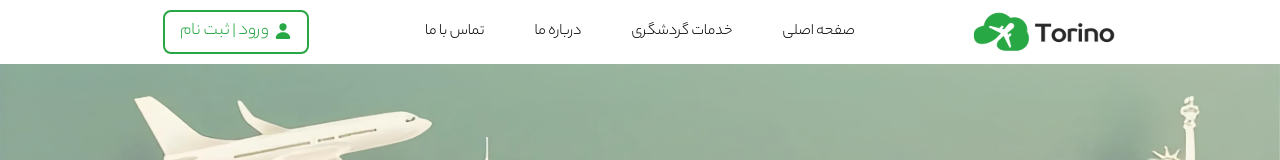
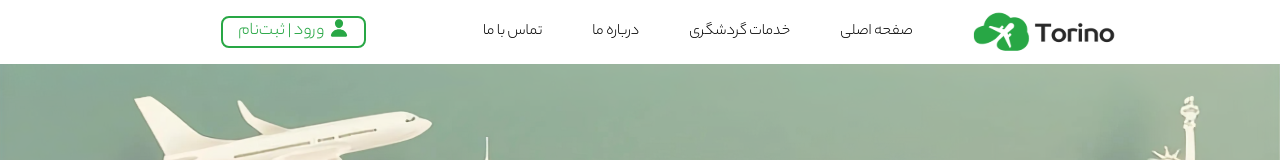
Before and after one commit to Diana-Abyaneh/diana-abyaneh_torino, a Next.js app: page / in a window 1280 px wide. Shown: the top 160 px of the page. Built offline with nearby package versions, Linux system fonts and the light colour scheme; no server answers.

Commit message:
refactor layout structure by creating separate Header and Footer components

```diff
--- a/app/layout.js
+++ b/app/layout.js
@@ -1,14 +1,8 @@
 import ReactQueryProvider from "../lib/ReactQueryProvider";
-import { IoPerson } from "react-icons/io5";
-import Image from "next/image";
-import torino from "../images/Torino.svg";
-import aira from "../images/aira.svg";
-import samandehi from "../images/samandehi.svg";
-import qrCode from "../images/ecunion.svg";
-import rights from "../images/passenger-rights.svg";
-import airline from "../images/state-airline.svg";
+import { AuthProvider } from "@/context/authContext";
+import Header from "@/components/layout/header";
+import Footer from "@/components/layout/footer";
 import "../styles/globals.css";
-import { AuthProvider } from "@/context/authContext";
 
 export default function RootLayout({ children }) {
   return (
@@ -16,54 +10,9 @@ export default function RootLayout({ children }) {
       <html lang="fa" dir="rtl">
         <body>
           <ReactQueryProvider>
-            <header>
-              <Image src={torino} alt="Torino logo" />
-              <div>
-                <p>صفحه اصلی</p>
-                <p>خدمات گردشگری</p>
-                <p>درباره ما</p>
-                <p>تماس با ما</p>
-              </div>
-              <button>
-                <span>
-                  <IoPerson />
-                </span>
-                <p>ورود | ثبت نام</p>
-              </button>
-            </header>
+            <Header />
             {children}
-            <footer>
-              <div className="footerContainer">
-                <div>
-                  <h2>تورینو</h2>
-                  <p>درباره ما</p>
-                  <p>تماس با ما</p>
-                  <p>چرا تورینو؟</p>
-                  <p>بیمه مسافرتی</p>
-                </div>
-                <div>
-                  <h2>خدمات مشتریان</h2>
-                  <p>پشتیبانی آنلاین</p>
-                  <p>راهنمای خرید</p>
-                  <p>راهنمای استرداد</p>
-                  <p>پرسش و پاسخ</p>
-                </div>
-                <div className="certificates">
-                  <Image src={torino} alt="Torino logo" />
-                  <p>تلفن پشتیبانی: 8574-021</p>
-                  <div className="images">
-                    <Image src={aira} alt="aira.ir" />
-                    <Image src={samandehi} alt="samandehi.ir" />
-                    <Image src={qrCode} alt="ecunion" />
-                    <Image src={rights} alt="passenger rights" />
-                    <Image src={airline} alt="state airlines" />
-                  </div>
-                </div>
-              </div>
-              <p className="rights">
-                کلیه حقوق این وبسایت متعلق به تورینو می باشد.
-              </p>
-            </footer>
+            <Footer />
           </ReactQueryProvider>
         </body>
       </html>
--- /dev/null
+++ b/components/layout/footer.js
@@ -0,0 +1,44 @@
+import Image from "next/image";
+import torino from "@/images/Torino.svg";
+import aira from "@/images/aira.svg";
+import samandehi from "@/images/samandehi.svg";
+import qrCode from "@/images/ecunion.svg";
+import rights from "@/images/passenger-rights.svg";
+import airline from "@/images/state-airline.svg";
+
+function Footer() {
+  return (
+    <footer>
+      <div className="footerContainer">
+        <div>
+          <h2>تورینو</h2>
+          <p>درباره ما</p>
+          <p>تماس با ما</p>
+          <p>چرا تورینو؟</p>
+          <p>بیمه مسافرتی</p>
+        </div>
+        <div>
+          <h2>خدمات مشتریان</h2>
+          <p>پشتیبانی آنلاین</p>
+          <p>راهنمای خرید</p>
+          <p>راهنمای استرداد</p>
+          <p>پرسش و پاسخ</p>
+        </div>
+        <div className="certificates">
+          <Image src={torino} alt="Torino logo" />
+          <p>تلفن پشتیبانی: 8574-021</p>
+          <div className="images">
+            <Image src={aira} alt="aira.ir" />
+            <Image src={samandehi} alt="samandehi.ir" />
+            <Image src={qrCode} alt="ecunion" />
+            <Image src={rights} alt="passenger rights" />
+            <Image src={airline} alt="state airlines" />
+          </div>
+        </div>
+      </div>
+      <p className="rights">کلیه حقوق این وبسایت متعلق به تورینو می باشد.</p>
+    </footer>
+  );
+}
+
+export default Footer;
--- /dev/null
+++ b/components/layout/header.js
@@ -0,0 +1,84 @@
+"use client";
+
+import { useState, useEffect } from "react";
+import { useRouter } from "next/navigation";
+import { IoPerson } from "react-icons/io5";
+import Cookies from "js-cookie";
+import Image from "next/image";
+import torino from "@/images/Torino.svg";
+import { useAuth } from "@/context/authContext";
+
+export default function Header() {
+  const router = useRouter();
+  const { user, logout, setUser } = useAuth();
+  const [menuOpen, setMenuOpen] = useState(false);
+  const [mobile, setMobile] = useState(null);
+
+  useEffect(() => {
+    const token = Cookies.get("accessToken");
+    const userData = Cookies.get("user");
+
+    if (token && userData) {
+      const parsedUser = JSON.parse(userData);
+      setUser(parsedUser);
+      setMobile(parsedUser.mobile);
+    }
+  }, [setUser]);
+
+  const handleLoginClick = () => {
+    if (mobile) {
+      setMenuOpen((prev) => !prev);
+    } else {
+      router.push("/auth/login");
+    }
+  };
+
+  const handleLogout = () => {
+    Cookies.remove("accessToken");
+    Cookies.remove("refreshToken");
+    Cookies.remove("user");
+    logout();
+    setMobile(null);
+    router.push("/");
+  };
+
+  return (
+    <header className="flex justify-between items-center p-4 shadow-md bg-white relative">
+      <Image src={torino} alt="Torino logo" className="h-10 w-auto" />
+
+      <div className="flex gap-6 text-gray-700">
+        <p>صفحه اصلی</p>
+        <p>خدمات گردشگری</p>
+        <p>درباره ما</p>
+        <p>تماس با ما</p>
+      </div>
+
+      <div className="relative">
+        <button
+          onClick={handleLoginClick}
+          className="flex items-center gap-2 bg-green-600 text-white px-4 py-2 rounded-xl shadow-md hover:bg-green-700 transition"
+        >
+          <IoPerson size={20} />
+          <p>{mobile ? mobile : "ورود | ثبت‌نام"}</p>
+        </button>
+
+        {menuOpen && mobile && (
+          <div className="absolute left-0 mt-2 w-40 bg-white border rounded-xl shadow-lg text-sm overflow-hidden">
+            <button
+              onClick={() => router.push("/profile")}
+              className="block w-full text-right px-4 py-2 hover:bg-gray-100"
+            >
+              پروفایل من
+            </button>
+            <button
+              onClick={handleLogout}
+              className="block w-full text-right px-4 py-2 text-red-600 hover:bg-gray-100"
+            >
+              خروج
+            </button>
+          </div>
+        )}
+      </div>
+    </header>
+  );
+}
```
